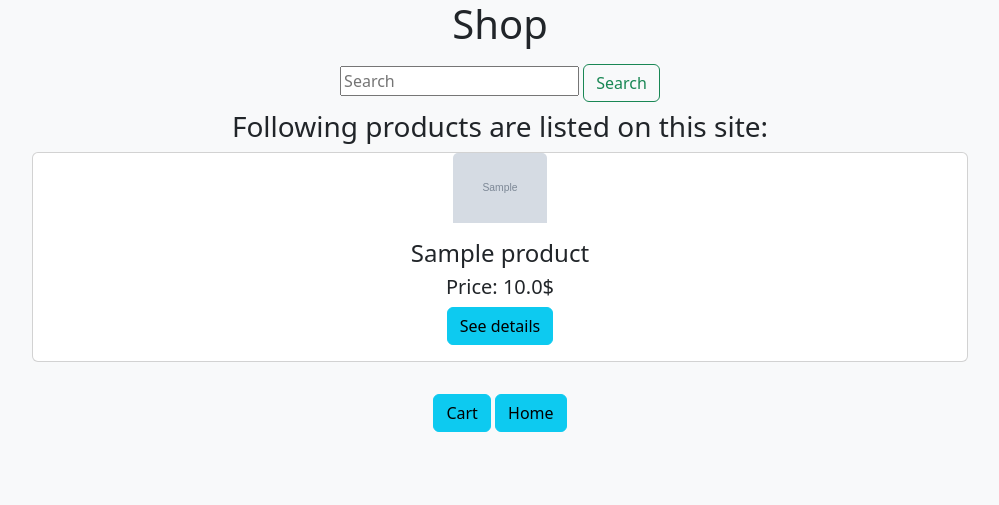
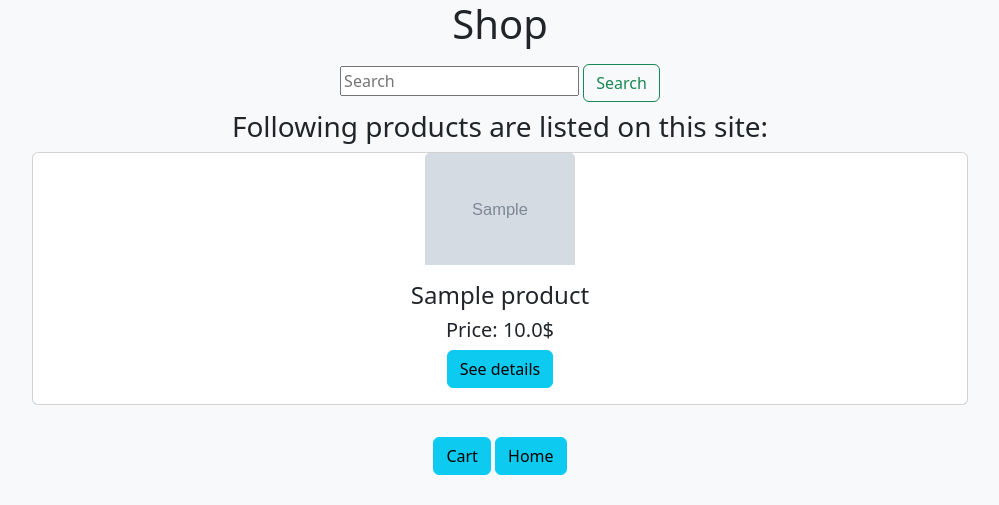
Before and after one commit to Pechi23/Vinoteca, a Django app: page /products/ in a window 1280 px wide. Shown: the top 505 px of the page, without its empty margins (140-1139 px from the left). Run offline with Django 3.2, Linux system fonts and the light colour scheme; tables that the repository leaves empty hold one stand-in row (values such as "Sample post"); grey boxes marked "Sample" are stand-in pictures; some libraries are stand-ins or nearby versions.

Commit message:
minor style changes

```diff
--- a/templates/product-view.html
+++ b/templates/product-view.html
@@ -8,7 +8,7 @@
 {% if product.available %}
 <div class="card">
     <div class="card-body">
-        <img class="card-img-left" alt="Card image" src="{{base_url}}/{{product.slug}}.png">
+        <img class="card-img-top" alt="Card image" style="max-width: 200px; max-height: 600px" src="{{base_url}}/{{product.slug}}.png">
         <h1 class="card-title">{{ product.name }}</h1>
         <h5 style="text-align: justify; text-indent: 5%;">{{ product.description }}</h5>
         <h5 class="text-start">Country: {{ product.country }}</h5>
--- a/templates/products-list.html
+++ b/templates/products-list.html
@@ -18,7 +18,7 @@
 <div class="d-flex flex-column align-items-strech">
 {% for product in products %}
     <div class="card d-flex justify-content-around">
-        <img class="card-img-top img-fluid mx-auto" style="width: 10%; height: 10%;" alt="Card image" src="{{base_url}}/{{product.slug}}.png">
+        <img class="card-img-top img-fluid mx-auto" style="max-width: 150px; max-height: 500px" alt="Card image" src="{{base_url}}/{{product.slug}}.png">
         <div class="card-body">
             <h4 class="card-title">{{ product.name }}</h3>
             {% if product.discount %}
```
